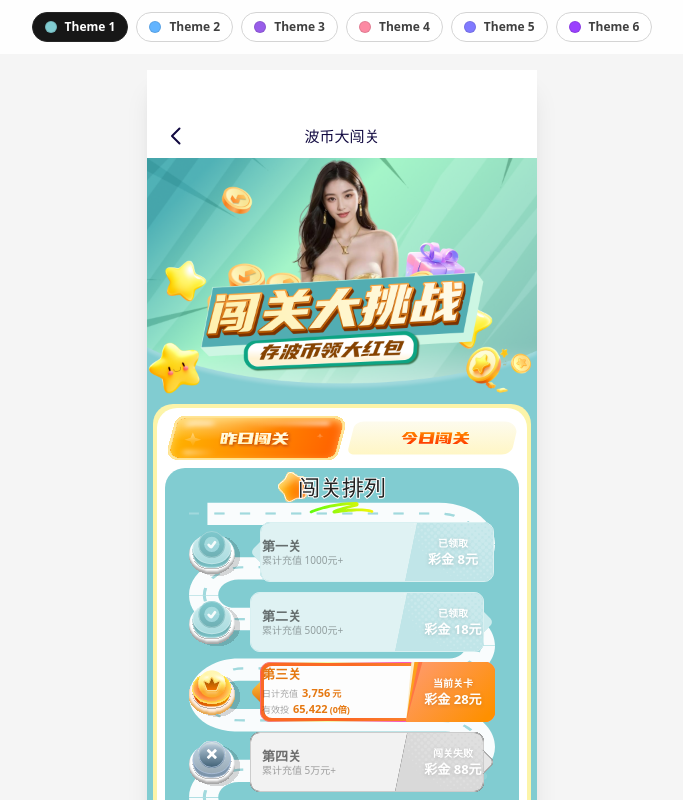
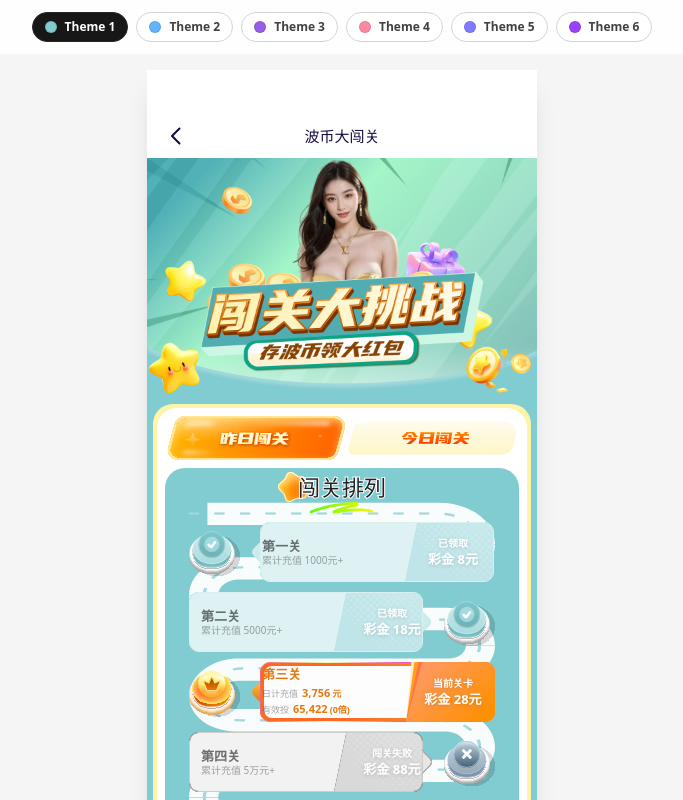
Before and after one commit to jxnhoongz/figma-research, a React (Vite) app: page / in a window 1280 px wide. Shown: the top 800 px of the page, without its empty margins (298-981 px from the left). Built offline with nearby package versions, Linux system fonts and the light colour scheme; a web font is replaced by a local one.

Commit message:
fix: alternate status icon side per block (serpentine zigzag, from exact coords)

```diff
--- a/src/components/StepCard/StepCard.tsx
+++ b/src/components/StepCard/StepCard.tsx
@@ -53,10 +53,12 @@ const CHROME_KEY: Record<Status, keyof typeof STEP_CARD> = {
  *            ├ Step Info Content 128×39   ← title + requirement / stats
  *            └ Step Card 84×43            ← reward wedge: statusText + amount
  *
- * The status icon is a real 51px sibling LEFT of the card — NOT overlaid inside
- * it — which is what un-cramps the layout (the old build squeezed the icon and
- * all content into the 245 card body). Only the card's pointer tab (Polygon 2,
- * baked into the SVG) flips per `side`; the icon never flips.
+ * The status icon is a real 51px sibling of the card — NOT overlaid inside it —
+ * which is what un-cramps the layout. The icon ALTERNATES sides per `side` (the
+ * serpentine zigzag from the structure JSON): left-icon on odd blocks, right-icon
+ * on even blocks, matching the road. The card's INTERNAL order (info left, reward
+ * wedge right) stays fixed; only the icon swaps sides, and the card's pointer tab
+ * (Polygon 2, baked into the SVG variant) follows `side`.
  *
  * The `passed` chrome carries the themeable accent slot (`currentColor`), so a
  * parent setting `color: var(--theme-accent)` recolors the frosted body. The
@@ -89,7 +91,12 @@ export function StepCard({
       data-testid="step-card"
       data-variant={variant}
       data-side={side}
-      className={cn('flex w-[306px] items-center gap-2.5', className)}
+      className={cn(
+        'flex w-[306px] items-center gap-2.5',
+        // Serpentine zigzag: even (right) blocks put the icon on the RIGHT.
+        side === 'right' && 'flex-row-reverse',
+        className,
+      )}
     >
       {/* Status Icon 51×51 — always left, fixed-width sibling. */}
       <StatusIcon
```
Also changed, not shown: assets/figma/render-theme1-v14.png (added).
